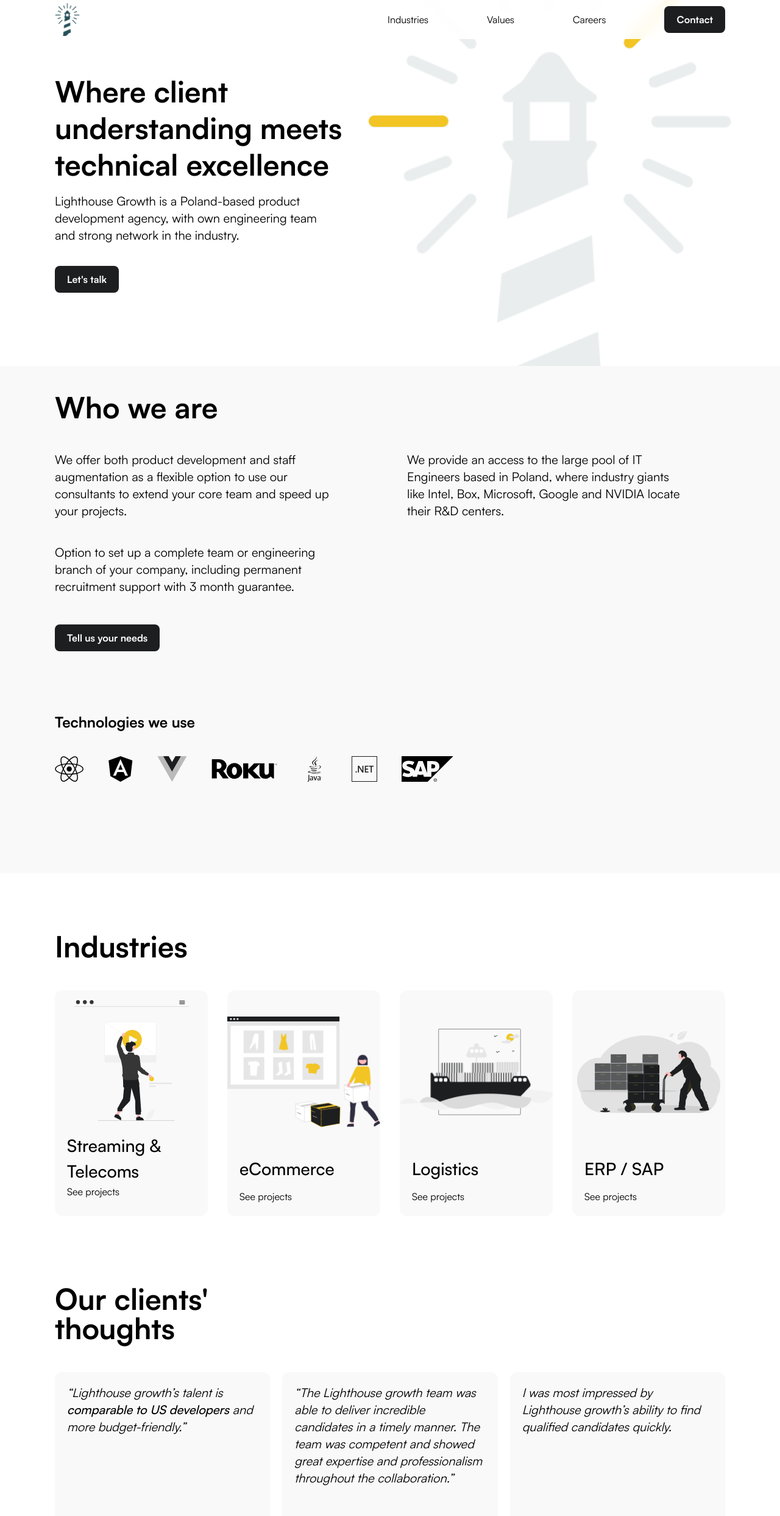
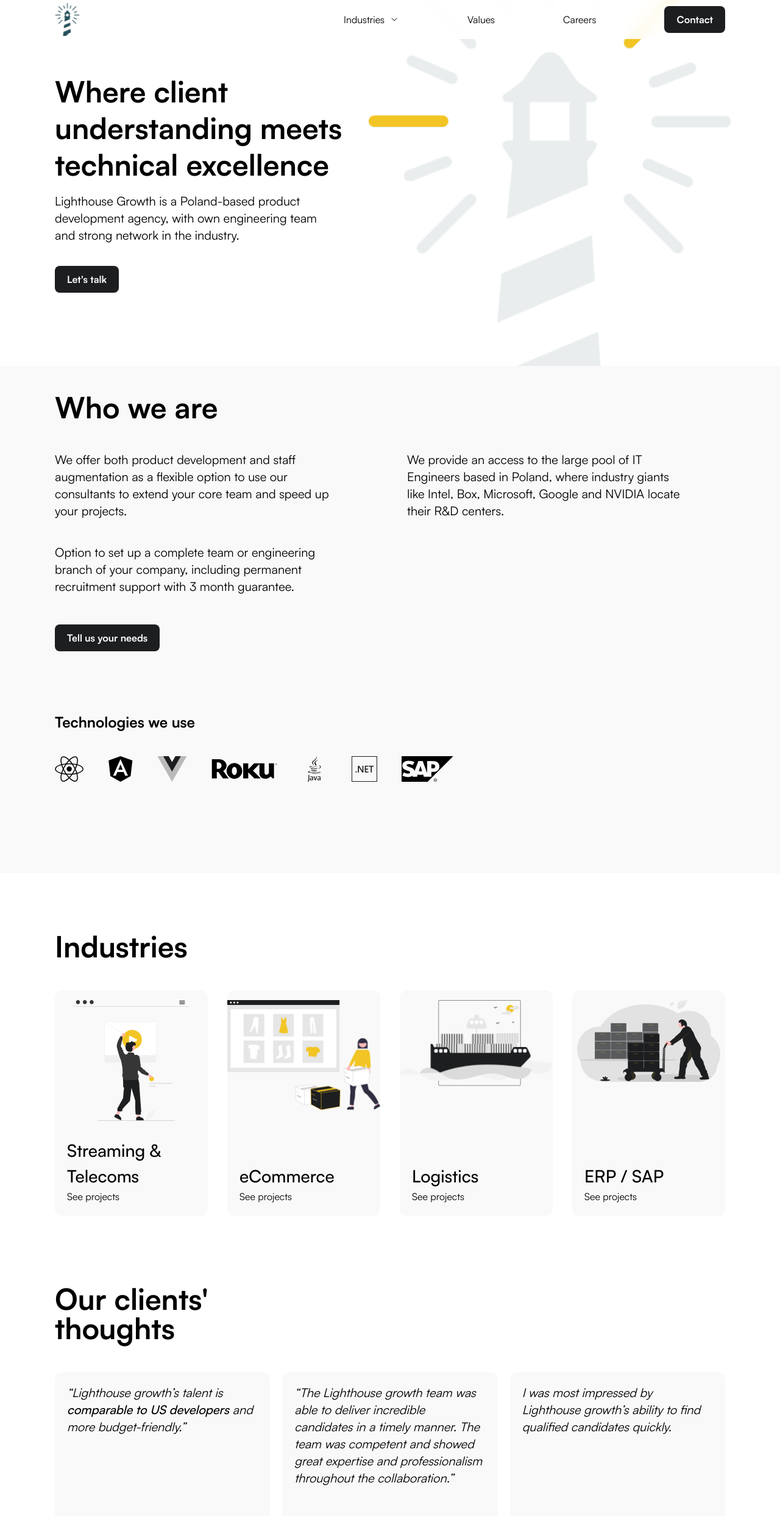
Before and after one commit to jack0wsky/lighthouse-growth-landing, a Next.js app: page / in a window 1280 px wide. Shown: the top 2486 px of the page at 61% size. Built offline with nearby package versions, Linux system fonts and the light colour scheme.

Commit message:
mobile menu, slider

```diff
--- a/app/industries/streaming/page.tsx
+++ b/app/industries/streaming/page.tsx
@@ -1,3 +1,9 @@
 export default function Streaming() {
-  return <main>streaming</main>;
+  return (
+    <main className="layout">
+      <div className="mt-32">
+        <h1 className='text-h1'>Streaming</h1>
+      </div>
+    </main>
+  );
 }
--- a/app/layout.tsx
+++ b/app/layout.tsx
@@ -3,7 +3,6 @@ import "./globals.css";
 import localFont from "next/font/local";
 import { Header } from "@/shared";
 import classNames from "classnames";
-import { BurgerMenu } from "@/shared/BurgerMenu";
 
 const Satoshi = localFont({
   src: "./fonts/Satoshi.ttf",
--- a/package.json
+++ b/package.json
@@ -21,6 +21,7 @@
     "postcss": "8.4.23",
     "react": "18.2.0",
     "react-dom": "18.2.0",
+    "swiper": "^9.3.2",
     "tailwindcss": "3.3.2",
     "typescript": "5.0.4"
   },
--- a/shared/Header.tsx
+++ b/shared/Header.tsx
@@ -1,6 +1,7 @@
 "use client";
 
 import { Button } from "@/shared/Button";
+import { ArrowDown } from "@/shared/icons/ArrowDown";
 import Image from "next/image";
 import Link from "next/link";
 import { Routes } from "@/views/routes";
@@ -18,11 +19,51 @@ export const Header = () => {
           />
         </Link>
 
-        <div className="flex items-center gap-x-24">
-          <nav className="hidden sm:flex gap-x-24">
-            <Link href={Routes.Industries}>Industries</Link>
-            <Link href={Routes.Values}>Values</Link>
-            <Link href={Routes.Careers}>Careers</Link>
+        <div className="flex items-center gap-x-24 h-full">
+          <nav className="hidden sm:flex items-center gap-x-20 h-full">
+            <div className="group h-full">
+              <Link
+                className="px-4 h-full flex items-center gap-x-2"
+                href={Routes.Industries}
+              >
+                Industries
+                <ArrowDown className='group-hover:rotate-180 transition-transform' />
+              </Link>
+              <nav className="invisible group-hover:visible absolute w-full bg-palette-black left-0 top-16">
+                <div className="py-4 flex gap-x-6 justify-center">
+                  <Link
+                    className="text-white opacity-60 hover:opacity-100 transition-opacity"
+                    href={Routes.Streaming}
+                  >
+                    Streaming & Telecoms
+                  </Link>
+                  <Link
+                    className="text-white opacity-60 hover:opacity-100 transition-opacity"
+                    href={Routes.Ecommerce}
+                  >
+                    eCommerce
+                  </Link>
+                  <Link
+                    className="text-white opacity-60 hover:opacity-100 transition-opacity"
+                    href={Routes.Logistics}
+                  >
+                    Logistics
+                  </Link>
+                  <Link
+                    className="text-white opacity-60 hover:opacity-100 transition-opacity"
+                    href={Routes.Sap}
+                  >
+                    ERP / SAP
+                  </Link>
+                </div>
+              </nav>
+            </div>
+            <Link className="px-4" href={Routes.Values}>
+              Values
+            </Link>
+            <Link className="px-4" href={Routes.Careers}>
+              Careers
+            </Link>
           </nav>
           <Button variant="primary" width="max" href={Routes.Contact}>
             Contact
--- /dev/null
+++ b/shared/icons/ArrowDown.tsx
@@ -0,0 +1,24 @@
+import { IconProps } from "@/shared/icons/IconProps";
+
+export const ArrowDown = ({ className }: IconProps) => {
+  return (
+    <svg
+      width="1em"
+      height="1em"
+      className={className}
+      strokeWidth="1.5"
+      viewBox="0 0 24 24"
+      fill="none"
+      xmlns="http://www.w3.org/2000/svg"
+      color="#000000"
+    >
+      <path
+        d="M6 9l6 6 6-6"
+        stroke="currentColor"
+        strokeWidth="1.5"
+        strokeLinecap="round"
+        strokeLinejoin="round"
+      ></path>
+    </svg>
+  );
+};
--- /dev/null
+++ b/shared/icons/XIcon.tsx
@@ -0,0 +1,24 @@
+import { IconProps } from "@/shared/icons/IconProps";
+
+export const XIcon = ({ className }: IconProps) => {
+  return (
+    <svg
+      width="1em"
+      height="1em"
+      className={className}
+      strokeWidth="1.5"
+      viewBox="0 0 24 24"
+      fill="none"
+      xmlns="http://www.w3.org/2000/svg"
+      color="#000000"
+    >
+      <path
+        d="M6.758 17.243L12.001 12m5.243-5.243L12 12m0 0L6.758 6.757M12.001 12l5.243 5.243"
+        stroke="currentColor"
+        strokeWidth="1.5"
+        strokeLinecap="round"
+        strokeLinejoin="round"
+      ></path>
+    </svg>
+  );
+};
--- /dev/null
+++ b/shared/icons/index.ts
@@ -0,0 +1,3 @@
+export * from "./Menu";
+export * from "./ArrowDown";
+export * from "./XIcon";
--- a/views/Home/Sections/Industries.tsx
+++ b/views/Home/Sections/Industries.tsx
@@ -1,74 +1,152 @@
+import { ReactNode } from "react";
 import Link from "next/link";
 import Image from "next/image";
 import { Routes } from "@/views/routes";
+import { Swiper, SwiperSlide } from "swiper/react";
+import "swiper/swiper.css";
+
+interface IndustryProps {
+  name: string;
+  href: Routes;
+  illustration: ReactNode;
+}
+const Industry = ({ name, href, illustration }: IndustryProps) => {
+  return (
+    <li className="h-[370px] list-none w-full bg-palette-grey-200 rounded-xl pt-4">
+      <Link href={href} className="w-full h-full flex flex-col justify-between">
+        <div className="h-max flex justify-center items-center">
+          {illustration}
+        </div>
+        <div className="flex flex-col justify-between p-5">
+          <h3 className="text-1.75 font-medium">{name}</h3>
+          <p>See projects</p>
+        </div>
+      </Link>
+    </li>
+  );
+};
 
 export const Industries = () => {
   return (
     <section className="layout pt-24 pb-14">
       <h2 className="text-h2">Industries</h2>
 
-      <ul className="w-full flex items-center gap-x-8 mt-12">
-        <li className="h-[370px] flex flex-col justify-between w-full bg-palette-grey-200 rounded-xl pt-4">
-          <Link href={Routes.Streaming}>
-            <div className="h-max flex justify-center items-center">
+      <div className='md:hidden mt-12'>
+        <Swiper spaceBetween={30} slidesPerView={1.5}>
+          <SwiperSlide>
+            <Industry
+              name="Streaming & Telecoms"
+              href={Routes.Streaming}
+              illustration={
                 <Image
                   src="/streaming.png"
                   height={200}
                   width={189}
                   alt="streaming & telecoms illustration"
                 />
-            </div>
-            <div className="flex flex-col justify-between p-5">
-              <h3 className="text-1.75 font-medium">Streaming & Telecoms</h3>
-              <p>See projects</p>
-            </div>
-          </Link>
-        </li>
+              }
+            />
+          </SwiperSlide>
 
-        <li className="h-[370px] w-full bg-palette-grey-200 rounded-xl pt-4">
-          <div className="h-4/6 flex justify-center items-center">
+          <SwiperSlide>
+            <Industry
+              name="eCommerce"
+              href={Routes.Ecommerce}
+              illustration={
                 <Image
                   src="/ecommerce.png"
                   width={255}
                   height={183}
                   alt="e-commerce illustration"
                 />
-          </div>
-          <div className="flex flex-col justify-between p-5 h-2/6">
-            <h3 className="text-1.75 font-medium">eCommerce</h3>
-            <Link href={Routes.Ecommerce}>See projects</Link>
-          </div>
-        </li>
+              }
+            />
+          </SwiperSlide>
 
-        <li className="h-[370px] w-full bg-palette-grey-200 rounded-xl pt-4">
-          <div className="h-4/6 flex justify-center items-center">
+          <SwiperSlide>
+            <Industry
+              name="Logistics"
+              href={Routes.Logistics}
+              illustration={
                 <Image
                   src="/logistics.png"
                   width={254}
                   height={142}
                   alt="e-commerce illustration"
                 />
-          </div>
-          <div className="flex flex-col justify-between p-5 h-2/6">
-            <h3 className="text-1.75 font-medium">Logistics</h3>
-            <Link href={Routes.Logistics}>See projects</Link>
-          </div>
-        </li>
+              }
+            />
+          </SwiperSlide>
 
-        <li className="h-[370px] w-full bg-palette-grey-200 rounded-xl pt-4">
-          <div className="h-4/6 flex justify-center items-center">
+          <SwiperSlide>
+            <Industry
+              name="ERP / SAP"
+              href={Routes.Sap}
+              illustration={
                 <Image
                   src="/sap.png"
                   width={235}
                   height={134}
                   alt="e-commerce illustration"
                 />
+              }
+            />
+          </SwiperSlide>
+        </Swiper>
       </div>
-          <div className="flex flex-col justify-between p-5 h-2/6">
-            <h3 className="text-1.75 font-medium">ERP / SAP</h3>
-            <Link href={Routes.Sap}>See projects</Link>
-          </div>
-        </li>
+
+      <ul className="w-full hidden md:flex items-center gap-x-8 mt-12">
+        <Industry
+          name="Streaming & Telecoms"
+          href={Routes.Streaming}
+          illustration={
+            <Image
+              src="/streaming.png"
+              height={200}
+              width={189}
+              alt="streaming & telecoms illustration"
+            />
+          }
+        />
+
+        <Industry
+          name="eCommerce"
+          href={Routes.Ecommerce}
+          illustration={
+            <Image
+              src="/ecommerce.png"
+              width={255}
+              height={183}
+              alt="e-commerce illustration"
+            />
+          }
+        />
+
+        <Industry
+          name="Logistics"
+          href={Routes.Logistics}
+          illustration={
+            <Image
+              src="/logistics.png"
+              width={254}
+              height={142}
+              alt="e-commerce illustration"
+            />
+          }
+        />
+
+        <Industry
+          name="ERP / SAP"
+          href={Routes.Sap}
+          illustration={
+            <Image
+              src="/sap.png"
+              width={235}
+              height={134}
+              alt="e-commerce illustration"
+            />
+          }
+        />
       </ul>
     </section>
   );
```
Also changed, not shown: shared/BurgerMenu.tsx (+49 -3 lines), 1 other file (tests, documents, lock files or other folders). Lines whose indentation alone changed are shown as unchanged.
